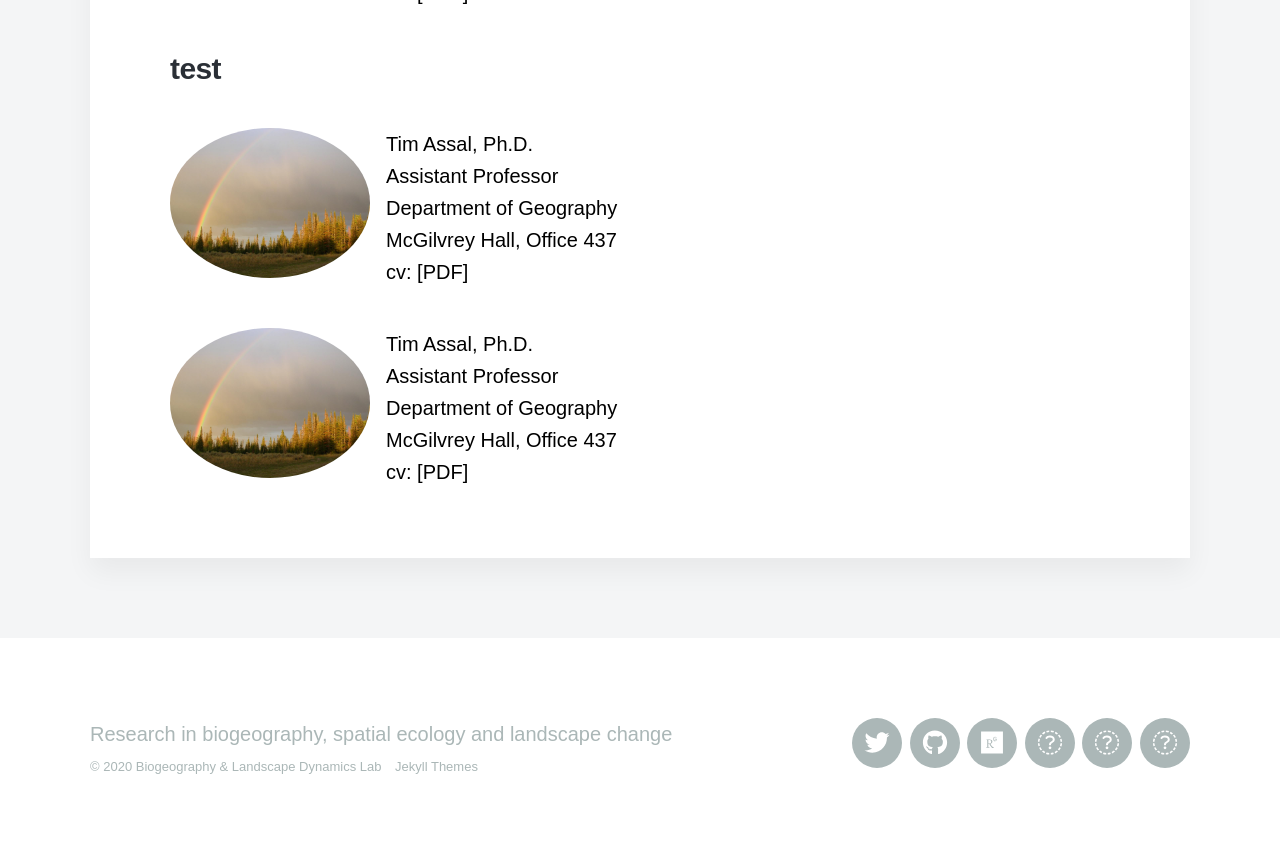
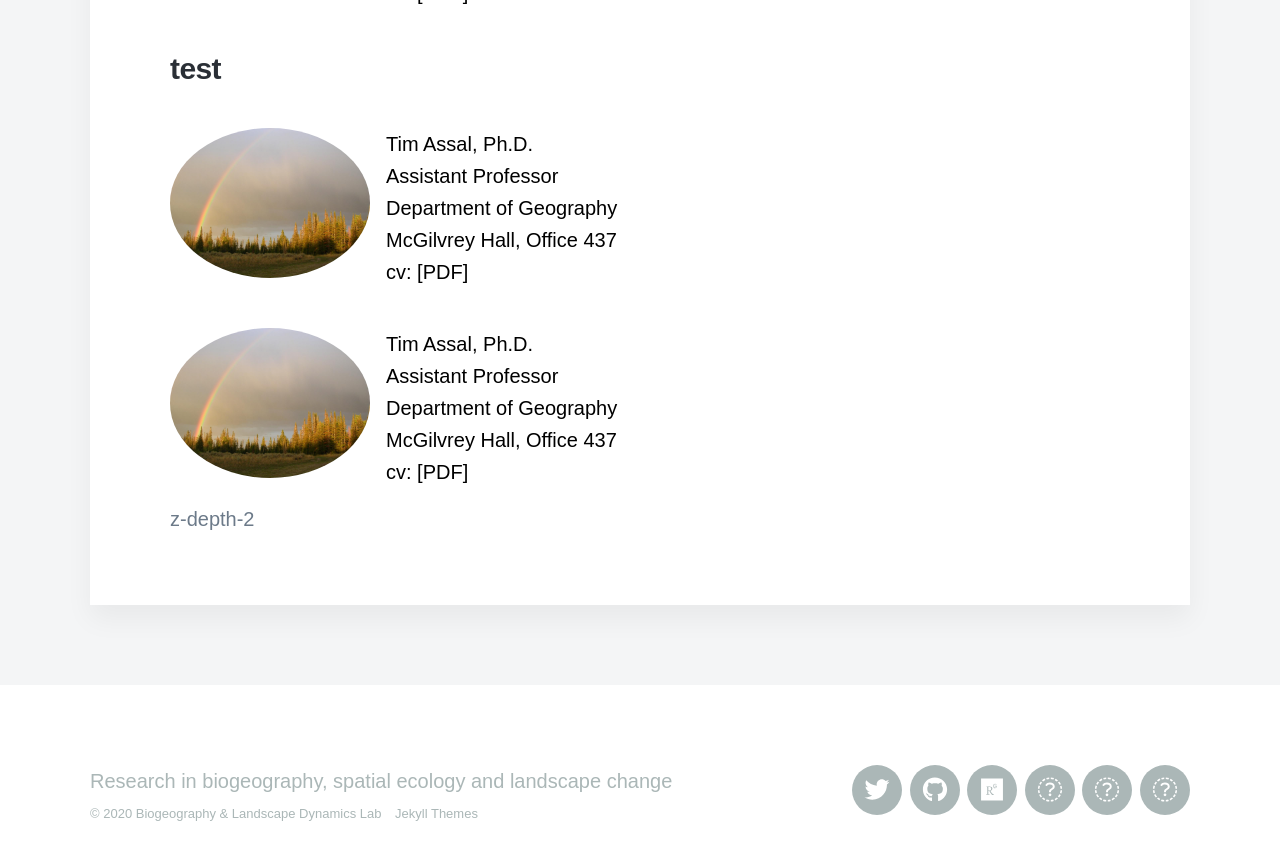
Before and after one commit to tjassal/tjassal.github.io, a Jekyll site: the page built from _pages/people.md, in a window 1280 px wide and 900 px high, scrolled down 1815 px. Shown: the top 860 px of the window. Built offline with Jekyll 4.4.1, drawn with Linux system fonts in a browser that asks for light colours; nearby versions of some CDN libraries; some web fonts are replaced.

Commit message:
Update people.md

```diff
--- a/_pages/people.md
+++ b/_pages/people.md
@@ -57,7 +57,7 @@
 cv: [PDF]
 </span>
 
-<img class="rounded img-responsive img-left" src="/images/teampic/LM-rainbow.JPG" alt="" height="200" width="200" style="float: left; margin-right: 1em; border-radius:50%">
+<img class="rounded z-depth-2 img-responsive img-left" src="/images/teampic/LM-rainbow.JPG" alt="" height="200" width="200" style="float: left; margin-right: 1em; border-radius:50%">
 
 <span style="color:black">Tim Assal, Ph.D.
 Assistant Professor
@@ -65,3 +65,6 @@
 McGilvrey Hall, Office 437
 cv: [PDF]
 </span>
+
+
+z-depth-2
```
